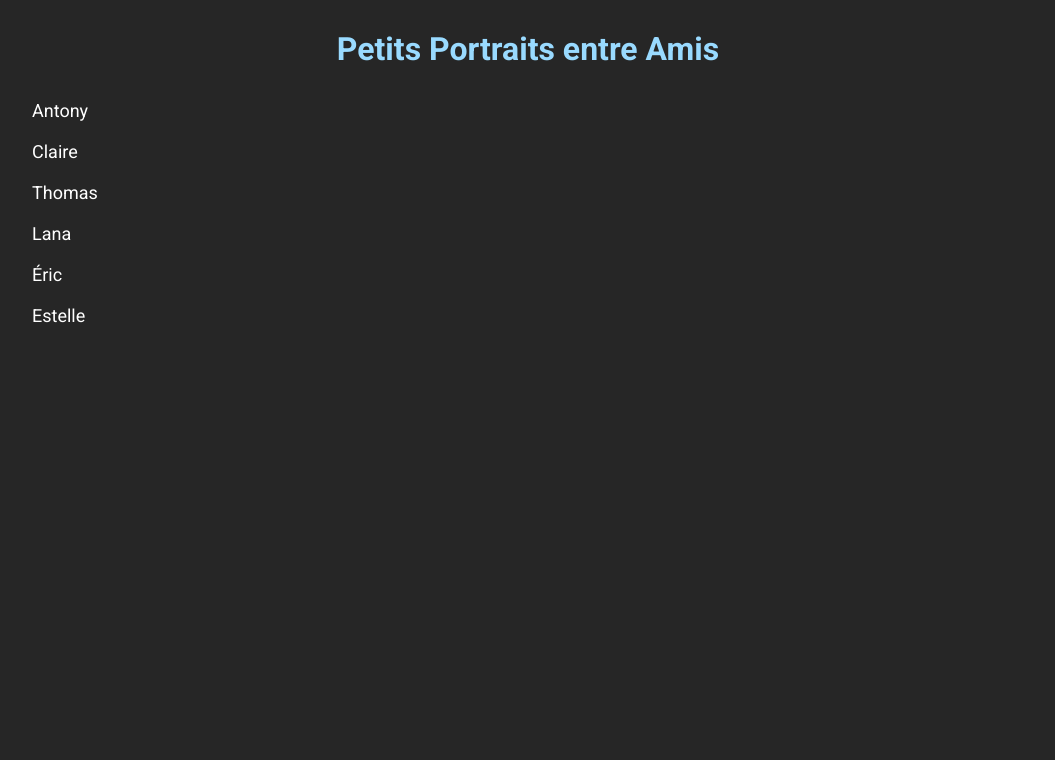
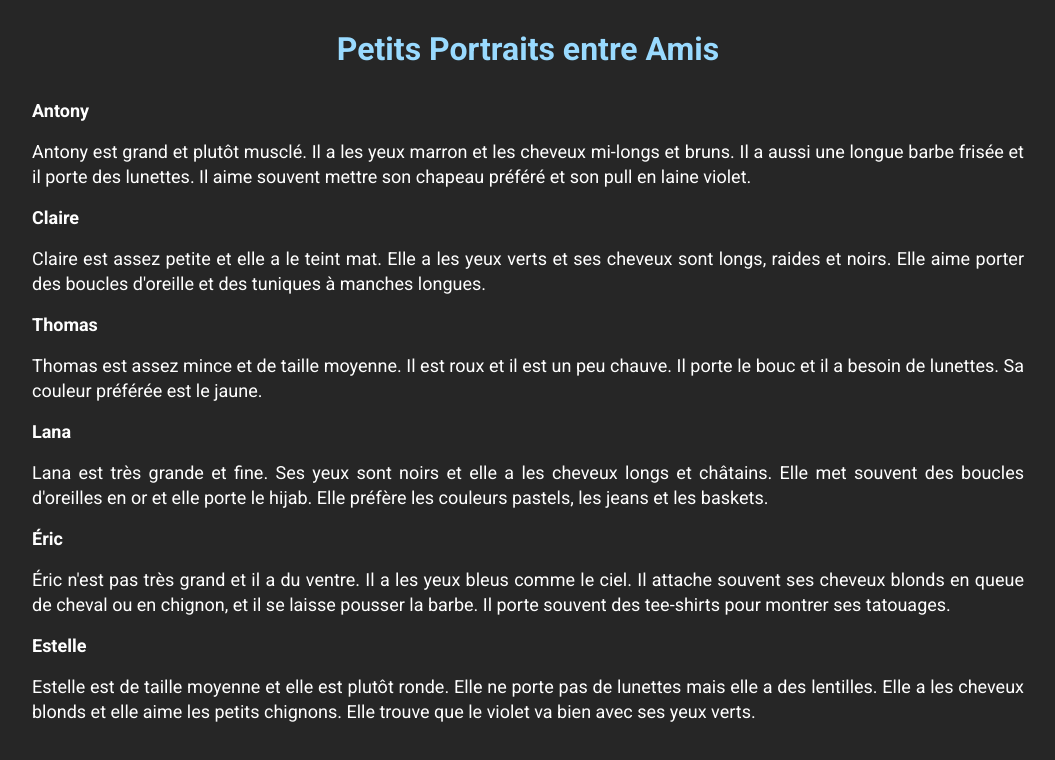
Before and after one commit to SilasDecolar/french-texts, a website: page texts/text0006.html in a window 1280 px wide. Shown: the whole page, without its empty margins (112-1167 px from the left). Drawn offline with Linux system fonts and the light colour scheme.

Commit message:
Petits Portraits entre Amis

```diff
--- a/texts/text0006.html
+++ b/texts/text0006.html
@@ -16,12 +16,28 @@
     </header>
     <main>
         <div class="container">
-            <p>Antony</p>
-            <p>Claire</p>
-            <p>Thomas</p>
-            <p>Lana</p>
-            <p>Éric</p>
-            <p>Estelle</p>
+            <p><strong>Antony</strong></p>
+            <p>Antony est grand et plutôt musclé. Il a les yeux marron et les cheveux mi-longs et bruns. Il a aussi une
+                longue barbe frisée et il porte des lunettes. Il aime souvent mettre son chapeau préféré et son pull en
+                laine violet.</p>
+            <p><strong>Claire</strong></p>
+            <p>Claire est assez petite et elle a le teint mat. Elle a les yeux verts et ses cheveux sont longs, raides
+                et noirs. Elle aime porter des boucles d'oreille et des tuniques à manches longues.</p>
+            <p><strong>Thomas</strong></p>
+            <p>Thomas est assez mince et de taille moyenne. Il est roux et il est un peu chauve. Il porte le bouc et il
+                a besoin de lunettes. Sa couleur préférée est le jaune.</p>
+            <p><strong>Lana</strong></p>
+            <p>Lana est très grande et fine. Ses yeux sont noirs et elle a les cheveux longs et châtains. Elle met
+                souvent des boucles d'oreilles en or et elle porte le hijab. Elle préfère les couleurs pastels, les
+                jeans et les baskets.</p>
+            <p><strong>Éric</strong></p>
+            <p>Éric n'est pas très grand et il a du ventre. Il a les yeux bleus comme le ciel. Il attache souvent ses
+                cheveux blonds en queue de cheval ou en chignon, et il se laisse pousser la barbe. Il porte souvent des
+                tee-shirts pour montrer ses tatouages.</p>
+            <p><strong>Estelle</strong></p>
+            <p>Estelle est de taille moyenne et elle est plutôt ronde. Elle ne porte pas de lunettes mais elle a des
+                lentilles. Elle a les cheveux blonds et elle aime les petits chignons. Elle trouve que le violet va bien
+                avec ses yeux verts.</p>
         </div>
     </main>
 </body>
```
